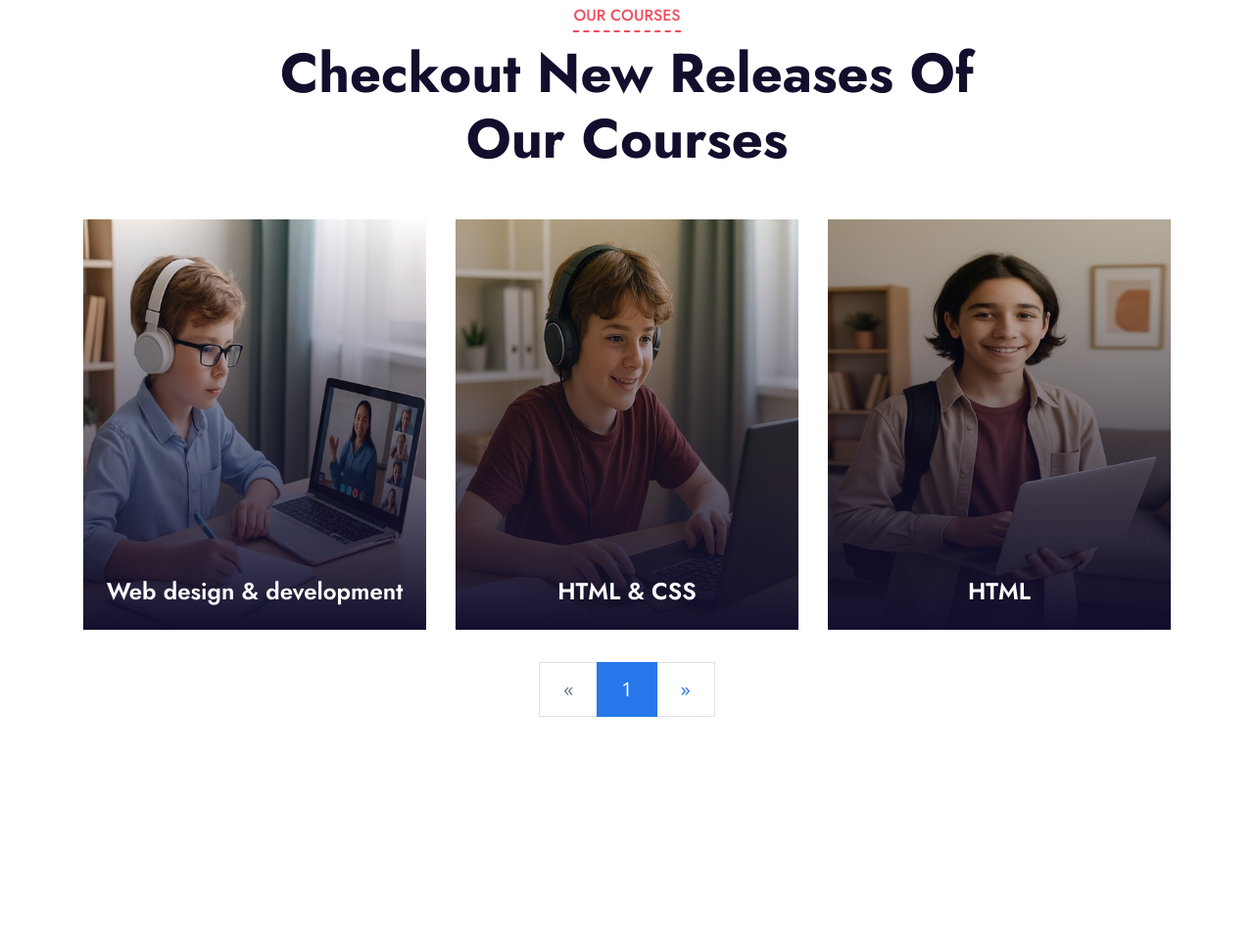
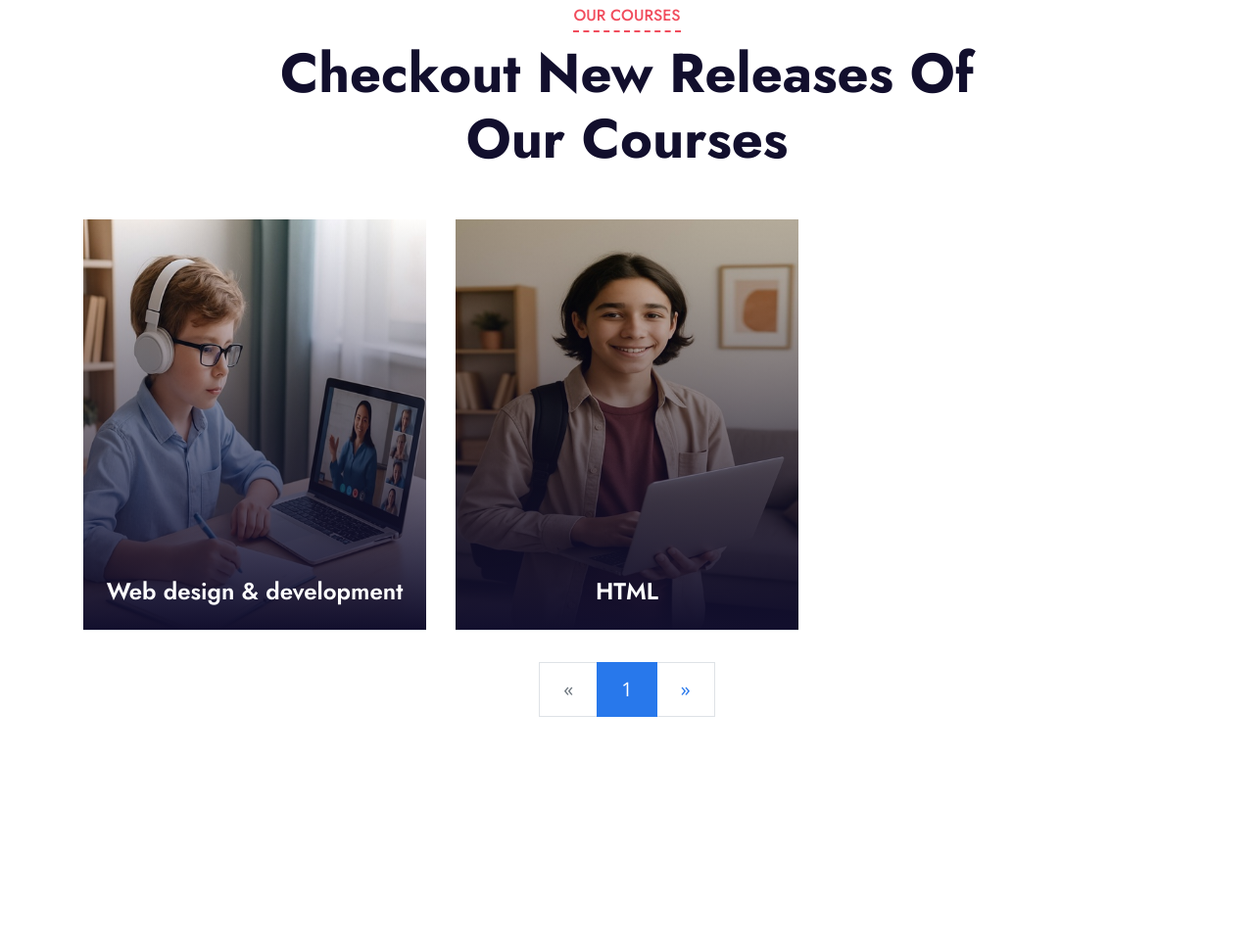
Before and after one commit to Beatricevd/MicroMind, a plain HTML site: page index.html in a window 1280 px wide. Shown: the part 1846-2815 px from the top of the page at 98% size. Drawn offline with nearby package versions, Linux system fonts and the light colour scheme.

Commit message:
Update index.html

```diff
--- a/index.html
+++ b/index.html
@@ -182,17 +182,6 @@ Oameni ce au investit timp și răbdare în ei. IT nu este o muncă ușoră dar
                             <h4 class="text-center text-white px-3">Web design & development </h4>
                             <div class="border-top w-100 mt-3">
 
-                            </div>
-                        </div>
-
-                    </a>
-                </div>
-                <div class="col-lg-4 col-md-6 pb-4">
-                    <a class="courses-list-item position-relative d-block overflow-hidden mb-2" href="detail.html">
-                        <img class="img-fluid" src="img/sln.jpg" alt="">
-                        <div class="courses-text">
-                            <h4 class="text-center text-white px-3">HTML & CSS </h4>
-                            <div class="border-top w-100 mt-3">
                             </div>
                         </div>
                     </a>
```
